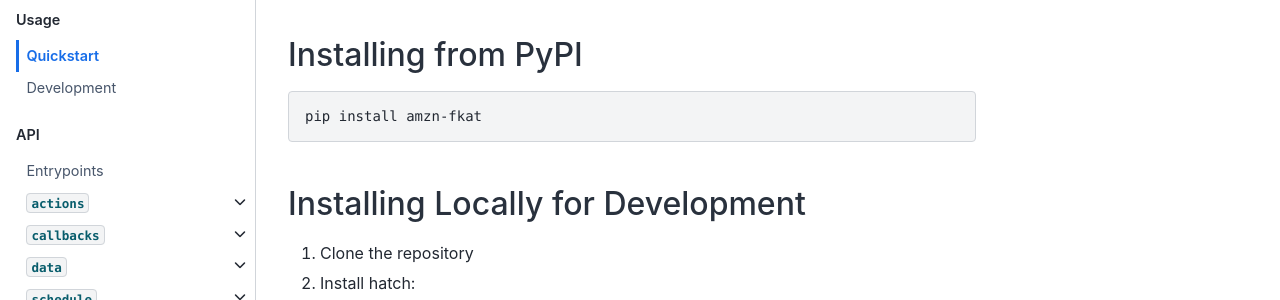
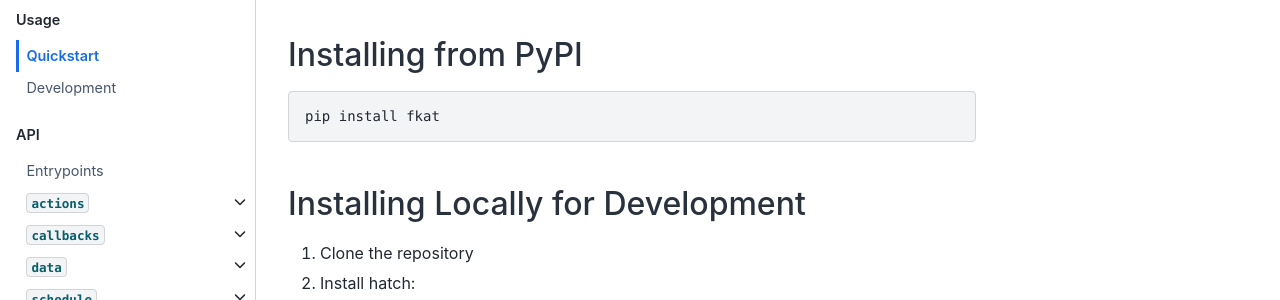
Before and after one commit to clumsy/fkat, a Sphinx documentation site: the page built from docs/quickstart.rst, in a window 1280 px wide and 1239 px high. Shown: the part 168-468 px from the top of the window. Built offline with Sphinx 7.4.7 and the Sphinx Book theme 1.1.4, drawn with Linux system fonts in a browser that asks for light colours.

Commit message:
misc: change artifact name

```diff
--- a/docs/quickstart.rst
+++ b/docs/quickstart.rst
@@ -8,7 +8,7 @@ Installing from PyPI
 
 .. code-block:: shell
 
-   pip install amzn-fkat
+   pip install fkat
 
 Installing Locally for Development
 -----------------------------------
--- a/pyproject.toml
+++ b/pyproject.toml
@@ -1,5 +1,5 @@
 [project]
-name = "amzn-fkat"
+name = "fkat"
 authors = [
   { name="FKAT Contributors" },
 ]
```
